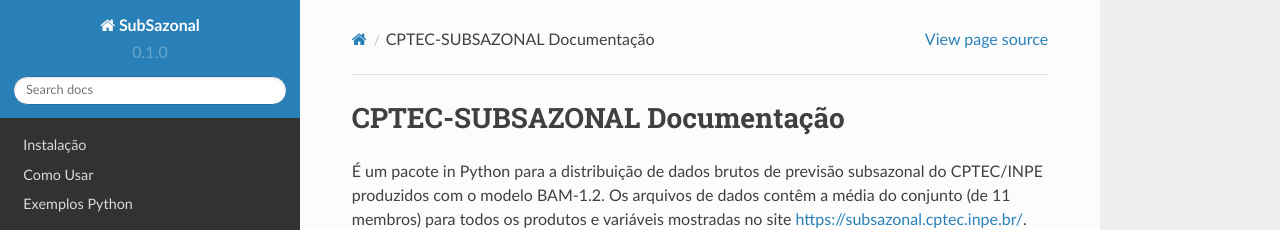
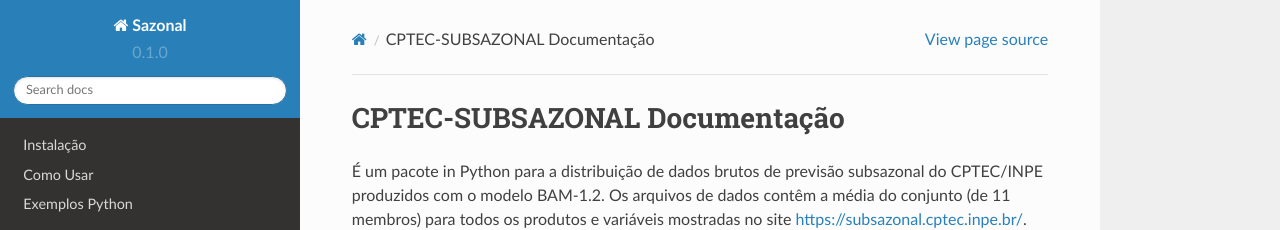
Before and after one commit to framework-CPTEC/Sazonal, a Sphinx documentation site: the page built from docs/source/index.rst, in a window 1280 px wide. Shown: the top 230 px of the page. Built offline with Sphinx 7.4.7 and the Read the Docs theme 2.0.0, drawn with Linux system fonts in a browser that asks for light colours.

Commit message:
Update conf.py

```diff
--- a/docs/source/conf.py
+++ b/docs/source/conf.py
@@ -2,7 +2,7 @@
 
 # -- Project information
 
-project = 'SubSazonal'
+project = 'Sazonal'
 copyright = '2024, FrameWork CPTEC'
 author = 'FrameWork CPTEC'
 
```
